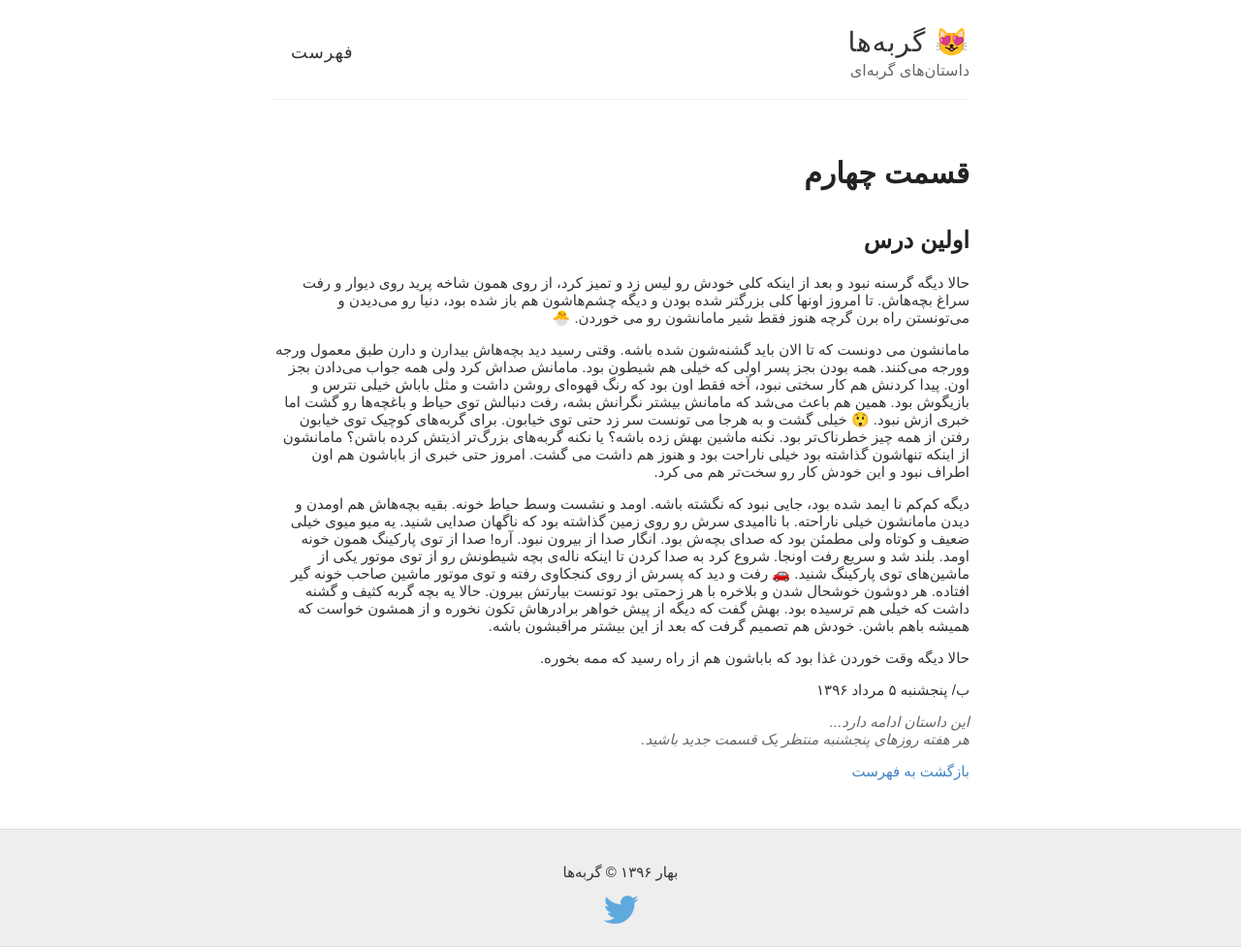
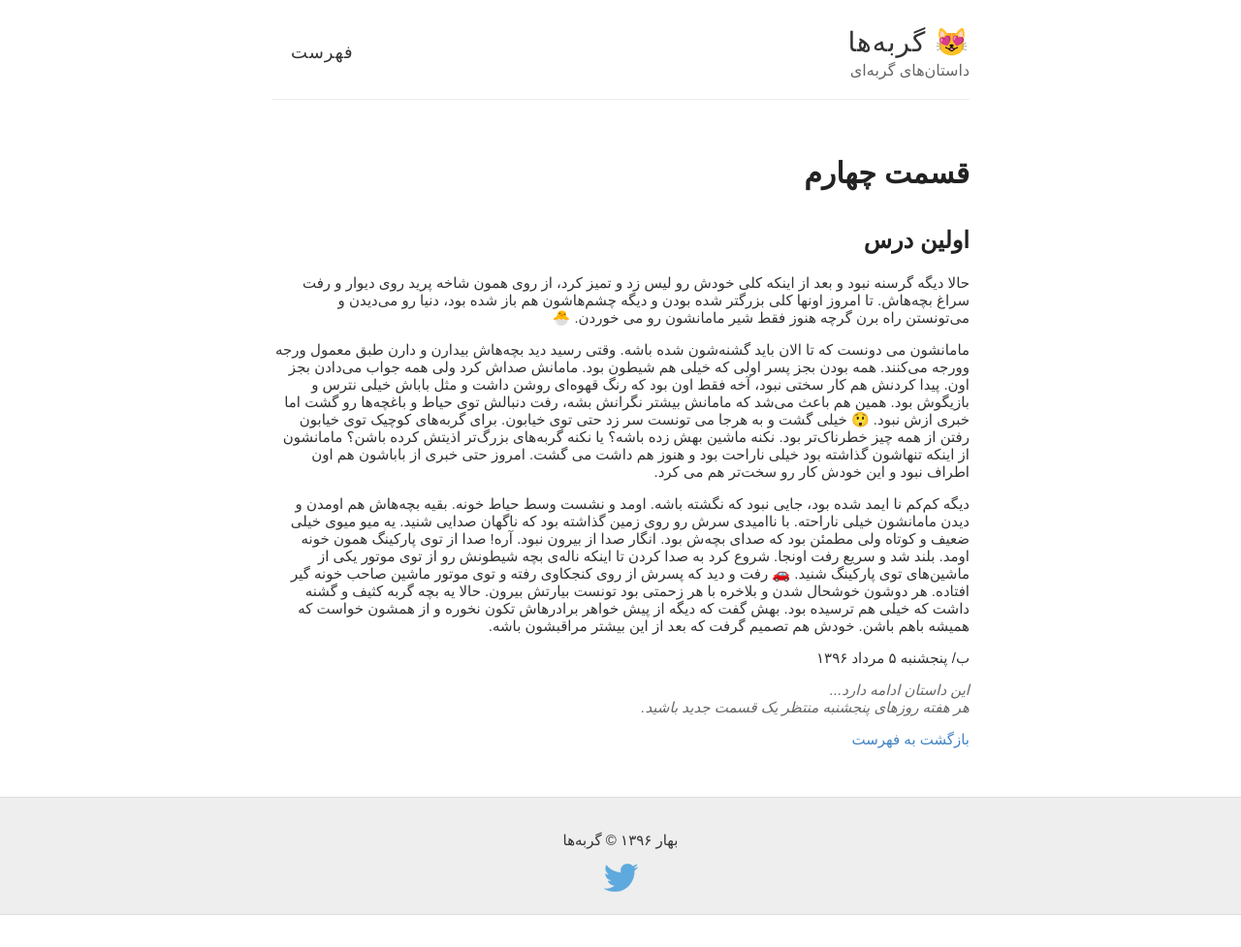
Before and after one commit to behnum/gorbeha.ir, a Jekyll site: the page built from _posts/2017-7-27-part-4.md, in a window 1280 px wide. Shown: the whole page at 97% size. Built offline with Jekyll 4.4.1, drawn with Linux system fonts in a browser that asks for light colours; some web fonts are replaced; comment, search, counter and statistics services are not loaded; after the commit the page ends 944 px from its top, so only the background shows below that.

Commit message:
Update Part4

```diff
--- a/_posts/2017-7-27-part-4.md
+++ b/_posts/2017-7-27-part-4.md
@@ -10,6 +10,4 @@ part: قسمت چهارم
 
 دیگه کم‌کم نا ایمد شده بود، جایی نبود که نگشته باشه. اومد و نشست وسط حیاط خونه. بقیه بچه‌هاش هم اومدن و دیدن مامانشون خیلی ناراحته. با ناامیدی سرش رو روی زمین گذاشته بود که ناگهان صدایی شنید. یه میو میوی خیلی ضعیف و کوتاه ولی مطمئن بود که صدای بچه‌ش بود. انگار صدا از بیرون نبود. آره! صدا از توی پارکینگ همون خونه اومد. بلند شد و سریع رفت اونجا. شروع کرد به صدا کردن تا اینکه ناله‌ی بچه شیطونش رو از توی موتور یکی از ماشین‌های توی پارکینگ شنید. 🚗 رفت و دید که پسرش از روی کنجکاوی رفته و توی موتور ماشین صاحب خونه گیر افتاده. هر دوشون خوشحال شدن و بلاخره با هر زحمتی بود تونست بیارتش بیرون. حالا یه بچه گربه کثیف و گشنه داشت که خیلی هم ترسیده بود. بهش گفت که دیگه از پیش خواهر برادرهاش تکون نخوره و از همشون خواست که همیشه باهم باشن. خودش هم تصمیم گرفت که بعد از این بیشتر مراقبشون باشه.
 
-حالا دیگه وقت خوردن غذا بود که باباشون هم از راه رسید که ممه بخوره.
-
 ب/ پنجشنبه ۵ مرداد ۱۳۹۶
```
